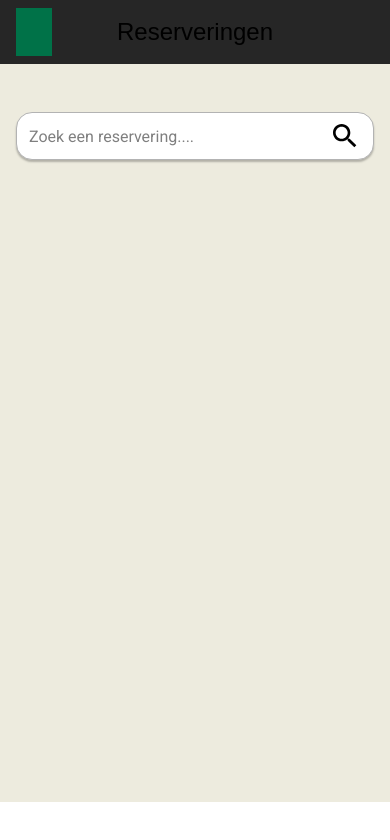
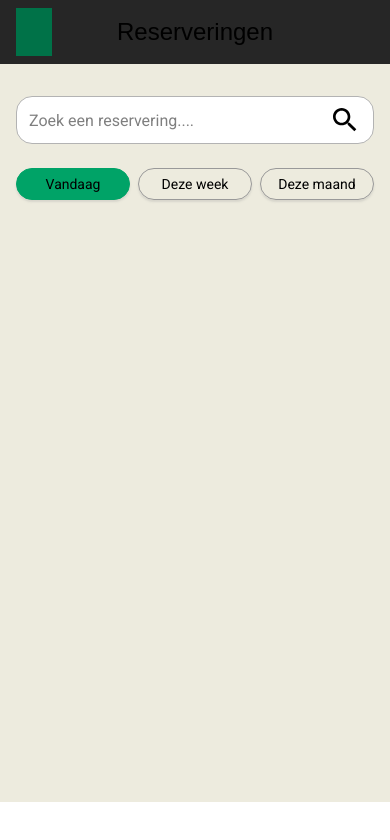
Before and after one commit to Powerboy2015/boer-bert-registratiesysteem, a Next.js app in the folder next.js/: page /admin/reserveringen in a window 390 px wide. Shown: the top 840 px of the page. Built offline with nearby package versions, Linux system fonts and the light colour scheme.

Commit message:
day/week/month filter styling added

```diff
--- a/next.js/src/app/admin/layout.tsx
+++ b/next.js/src/app/admin/layout.tsx
@@ -1,5 +1,11 @@
 import "./whatthefuck.css";
 import NavBar from "./components/NavBar";
+import { Roboto } from "next/font/google";
+
+const RobotoFont = Roboto({
+    variable: "--Roboto-font",
+    subsets: ["latin"],
+});
 
 export default function RootLayout({
     children,
@@ -10,7 +16,7 @@ export default function RootLayout({
         <>
             <div id="content" className="bg-[#EDEBDE] w-full h-full flex flex-col md:flex-row">
                 <NavBar />
-                <main className="text-black py-4">{children}</main>
+                <main className={` ${RobotoFont.className} text-black w-full h-full`}>{children}</main>
             </div>
         </>
     );
--- a/next.js/src/app/admin/reserveringen/page.tsx
+++ b/next.js/src/app/admin/reserveringen/page.tsx
@@ -1,12 +1,51 @@
 "use client";
+import { useEffect, useState } from "react";
 import { ReservationSearch } from "../components/ReserveringSearch";
+import { StylingProps } from "../stylingprops/props";
 
-export default function adminReserveringen() {
+export default function AdminReserveringen() {
+    const [timeFilter, setTimeFilter] = useState<"today" | "week" | "month">("today");
+
     return (
         <>
-            <div id="mobile-reservations" className="md:hidden py-8 px-4">
+            <div id="mobile-reservations" className="md:hidden py-8 px-4 w-full h-full">
                 <section id="filters" className="flex flex-col gap-4">
                     <ReservationSearch />
+                    <div
+                        id="time-filters"
+                        className="flex flex-row gap-2 text-[14px] justify-between w-full h-12 items-center py-2"
+                    >
+                        <div
+                            style={{ boxShadow: StylingProps.BoxShadowTime }}
+                            className={`${timeFilter == "today" ? "bg-[#00A367] border-[#00A367]" : "border-[#999999]"} px-1 rounded-3xl  h-full w-full flex items-center justify-center border`}
+                            id="time-filter-today"
+                            onClick={() => {
+                                setTimeFilter("today");
+                            }}
+                        >
+                            <p>Vandaag</p>
+                        </div>
+                        <div
+                            style={{ boxShadow: StylingProps.BoxShadowTime }}
+                            className={`${timeFilter == "week" ? "bg-[#00A367] border-[#00A367]" : "border-[#999999]"} px-1 rounded-3xl  h-full w-full flex items-center justify-center border`}
+                            id="time-filter-week"
+                            onClick={() => {
+                                setTimeFilter("week");
+                            }}
+                        >
+                            <p>Deze week</p>
+                        </div>
+                        <div
+                            style={{ boxShadow: StylingProps.BoxShadowTime }}
+                            className={`${timeFilter == "month" ? "bg-[#00A367] border-[#00A367]" : "border-[#999999]"} px-1 rounded-3xl  h-full w-full flex items-center justify-center border`}
+                            id="time-filter-month"
+                            onClick={() => {
+                                setTimeFilter("month");
+                            }}
+                        >
+                            <p>Deze maand</p>
+                        </div>
+                    </div>
                 </section>
             </div>
             <div id="desktop-reservations" className="hidden md:flex"></div>
--- a/next.js/src/app/admin/stylingprops/props.tsx
+++ b/next.js/src/app/admin/stylingprops/props.tsx
@@ -1,3 +1,4 @@
 export const StylingProps = {
-    BoxShadow: "0px 2px 2px 0px rgba(0, 0, 0, 0.25)",
+    BoxShadowSearch: "0px 2px 2px 0px rgba(0, 0, 0, 0.25)",
+    BoxShadowTime: "0px 2px 2px 0px rgba(153, 153, 153, 0.25)",
 };
```
